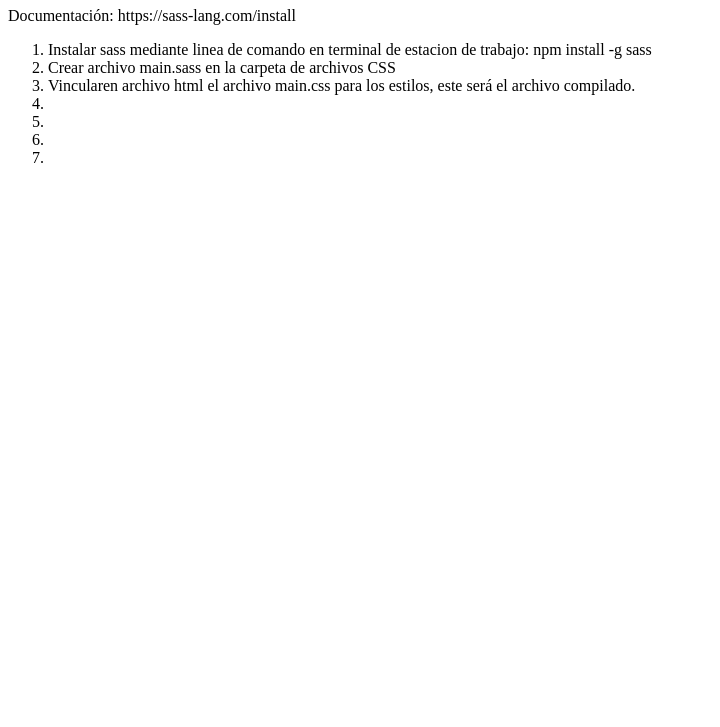
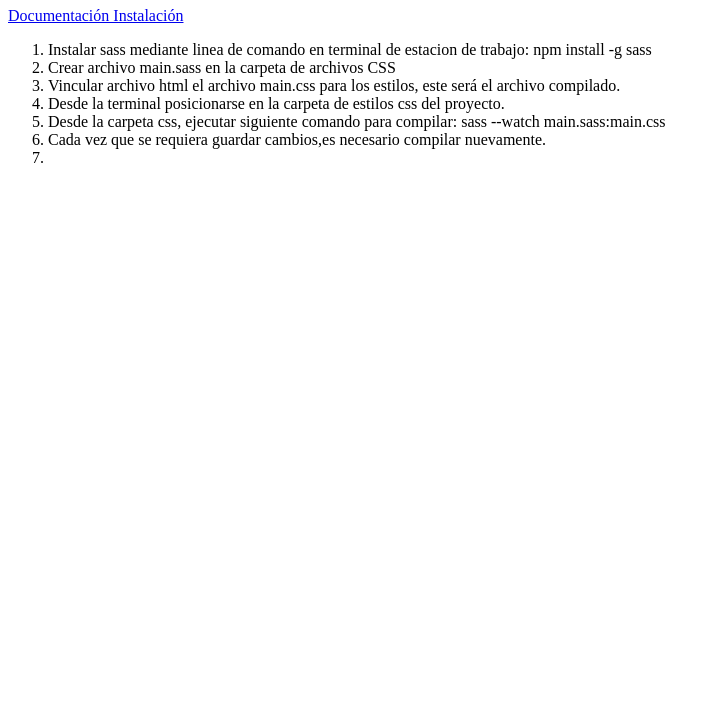
Before and after one commit to cedvillalbaag/sass, a plain HTML site: page index.html in a window 1280 px wide. Shown: the part 73-800 px from the top of the page, without its empty margins (0-720 px from the left). Drawn offline with Linux system fonts and the light colour scheme.

Commit message:
actualizar

```diff
--- a/index.html
+++ b/index.html
@@ -11,20 +11,25 @@
 <body>
 <h1>SASS - Preprocesador CSS</h1>
 
-<div>Documentación: https://sass-lang.com/install
+<div>
+
+   <a href="https://sass-lang.com/install"> Documentación Instalación </a>
 
 
     <ol>
 <li>Instalar sass mediante linea de comando en terminal de estacion de trabajo:
 npm install -g sass</li>
 
-<li>Crear archivo main.sass en la carpeta de archivos CSS</li>
+<li>Crear archivo main.sass en la carpeta de archivos CSS </li>
 
-<li>Vincularen archivo html el archivo main.css para los estilos, este será el archivo compilado.</li>
+<li>Vincular archivo html el archivo main.css para los estilos, este será el archivo compilado.</li>
 
-<li> </li>
-<li></li>
-<li></li>
+<li> Desde la terminal posicionarse en la carpeta de estilos css del proyecto. </li>
+
+<li> Desde la carpeta css, ejecutar siguiente comando para compilar: sass --watch main.sass:main.css </li>
+
+<li> Cada vez que se requiera guardar cambios,es necesario compilar nuevamente.</li>
+
 <li></li>
     </ol>
 
```
